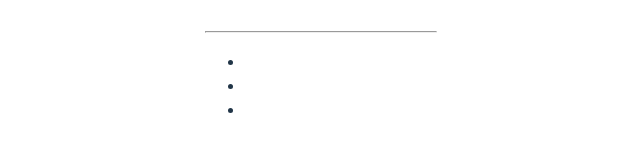
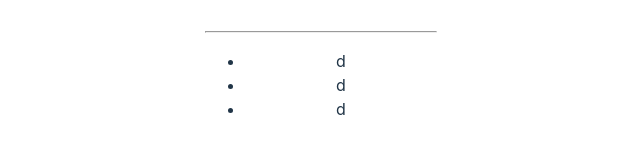
Before and after one commit to oscardenas17/toolkit-redux-FH, a React (Vite) app: page / in a window 1280 px wide. Shown: the part 428-582 px from the top of the page, without its empty margins (319-959 px from the left). Built offline with nearby package versions, Linux system fonts and the light colour scheme.

Commit message:
Thunks para lanzar dispatchs

```diff
--- a/src/PokemonApp.jsx
+++ b/src/PokemonApp.jsx
@@ -1,14 +1,22 @@
-import React from "react";
+import React, { useEffect } from "react";
+import { useDispatch } from "react-redux";
+import { getPokemons } from "./store/slices/pokemon";
 
 const PokemonApp = () => {
+  const dispatch = useDispatch();
+
+  useEffect(() => {
+    dispatch(getPokemons());
+  }, []);
+
   return (
     <>
       <h1>pokemon</h1>
       <hr />
       <ul>
-        <li></li>
-        <li></li>
-        <li></li>
+        <li>d</li>
+        <li>d</li>
+        <li>d</li>
       </ul>
     </>
   );
--- a/src/store/slices/pokemon/index.js
+++ b/src/store/slices/pokemon/index.js
@@ -1 +1,2 @@
 export * from "./pokemonSlice";
+export * from "./thunks";
--- /dev/null
+++ b/src/store/slices/pokemon/thunks.js
@@ -0,0 +1,9 @@
+import { startLoadingPokemons } from "./pokemonSlice";
+
+export const getPokemons = (page = 0) => {
+  return async (dispatch, getState) => {
+    dispatch(startLoadingPokemons());
+
+    // dispatch(setPokemons());
+  };
+};
```
